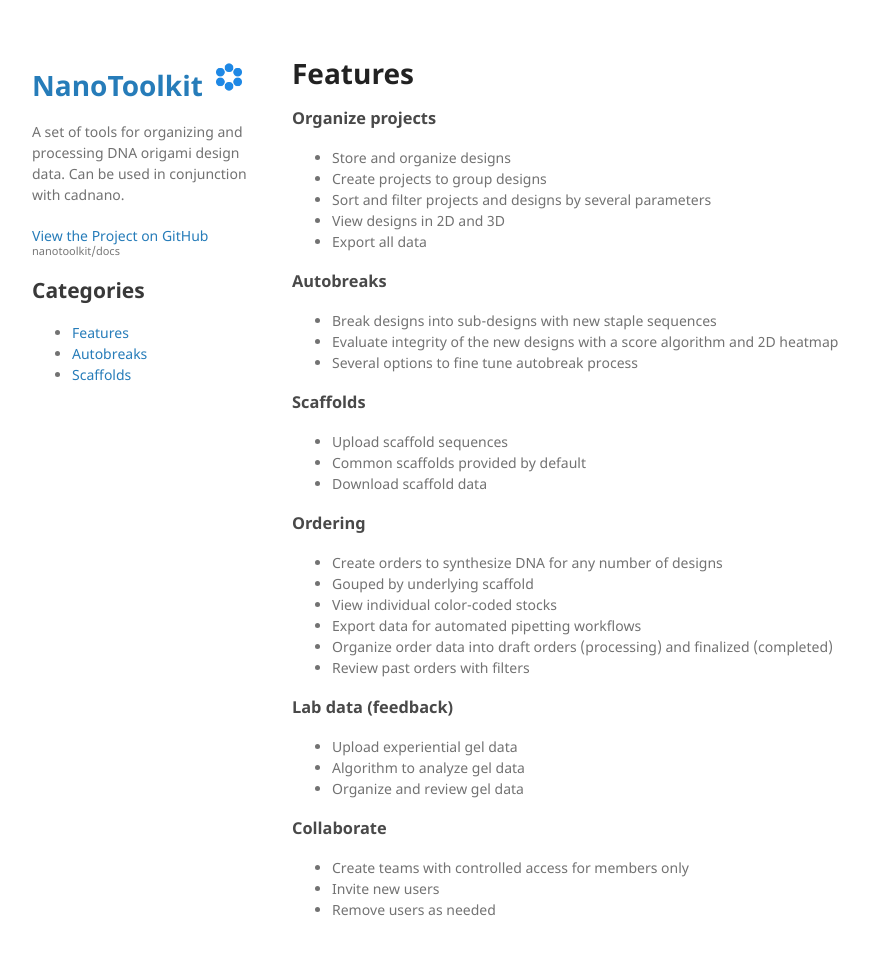
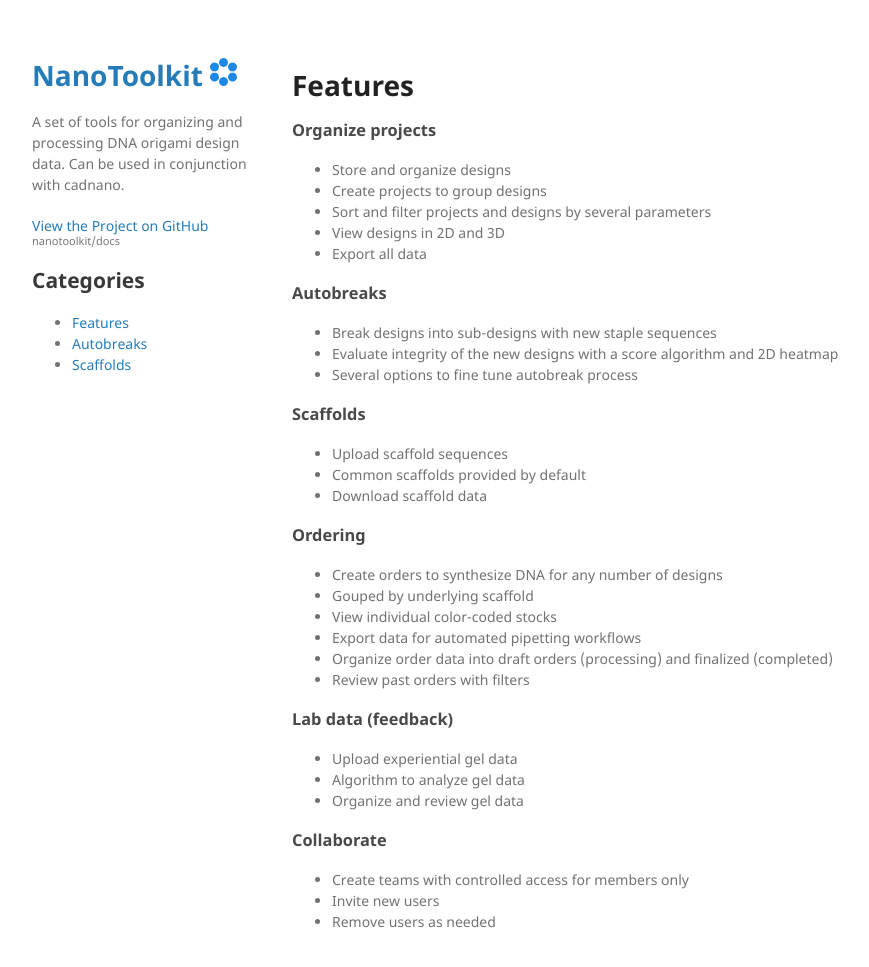
Before and after one commit to nanotoolkit/docs, a Jekyll site: the page built from index.md, in a window 1280 px wide and 1002 px high. Shown: the top 967 px of the window, without its empty margins (178-1047 px from the left). Built offline with Jekyll 4.4.1, drawn with Linux system fonts in a browser that asks for light colours; our own code applies the rules of GitHub Pages for plain Markdown files.

Commit message:
Add trimmed logo and fix responsive unordered list display in header

```diff
--- a/_config.yml
+++ b/_config.yml
@@ -1,5 +1,5 @@
 title: NanoToolkit
-logo: /assets/img/logo.png
+logo: /assets/img/logo-trimmed.png
 description: A set of tools for organizing and processing DNA origami design data. Can be used in conjunction with cadnano.
 show_downloads: false
 google_analytics: false
--- a/_sass/jekyll-theme-minimal.scss
+++ b/_sass/jekyll-theme-minimal.scss
@@ -105,7 +105,8 @@ img {
 }
 
 .logo {
-  max-height: 38px;
+  max-height: 28px;
+  padding-right: 2px;
 }
 
 kbd {
@@ -195,6 +196,7 @@ section {
   width:600px;
   float:right;
   padding-bottom:50px;
+  margin-top: 12px;
 }
 
 small {
@@ -244,11 +246,11 @@ footer {
     display:inline;
   }
 
-  header ul {
-    position:absolute;
-    right:50px;
-    top:52px;
-  }
+  //header ul {
+  //  position:absolute;
+  //  right:50px;
+  //  top:52px;
+  //}
 }
 
 @media print, screen and (max-width: 720px) {
```
Also changed, not shown: assets/img/logo-trimmed.png (added).
